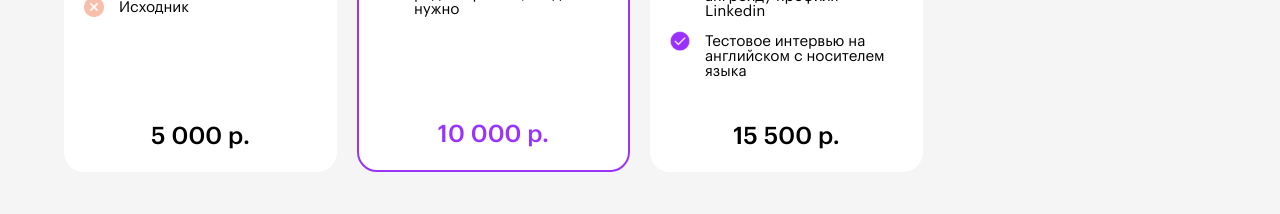
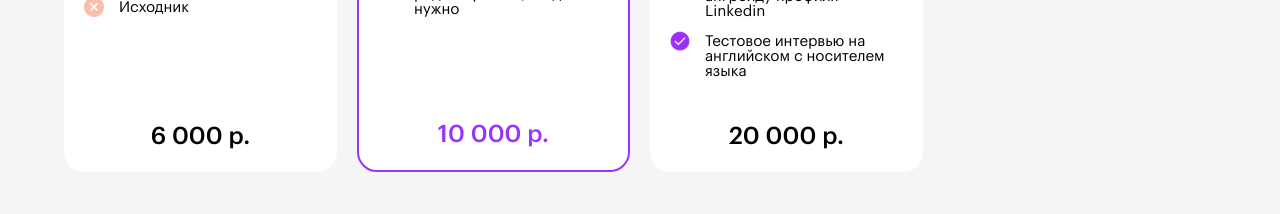
Before and after one commit to AVS85/talent-bro, a Next.js app: page / in a window 1280 px wide. Shown: the part 2900-3114 px from the top of the page. Built offline with nearby package versions, Linux system fonts and the light colour scheme.

Commit message:
изменения тарифов

```diff
--- a/components_page/schedule-rates/assets/scheduleRates.js
+++ b/components_page/schedule-rates/assets/scheduleRates.js
@@ -12,7 +12,7 @@ export const scheduleRates = [
 			{text: 'Переработка содержания резюме – структура, текст', icon: false},
 			{text: 'Исходник', icon: false},
 		],
-		cost: '5 000 р.',
+		cost: '6 000 р.',
 	},
 	{
 		header: 'Создать резюме',
@@ -40,7 +40,7 @@ export const scheduleRates = [
 			{text: 'Аудит и рекомендации по апгрейду профиля Linkedin',	icon: true},
 			{text: 'Тестовое интервью на английском с носителем языка',	icon: true},
 		],
-		cost: '15 500 р.',
+		cost: '20 000 р.',
 	},
 	// {
 	// 	header: 'Помогите разобраться, а дальше я сам',
```
